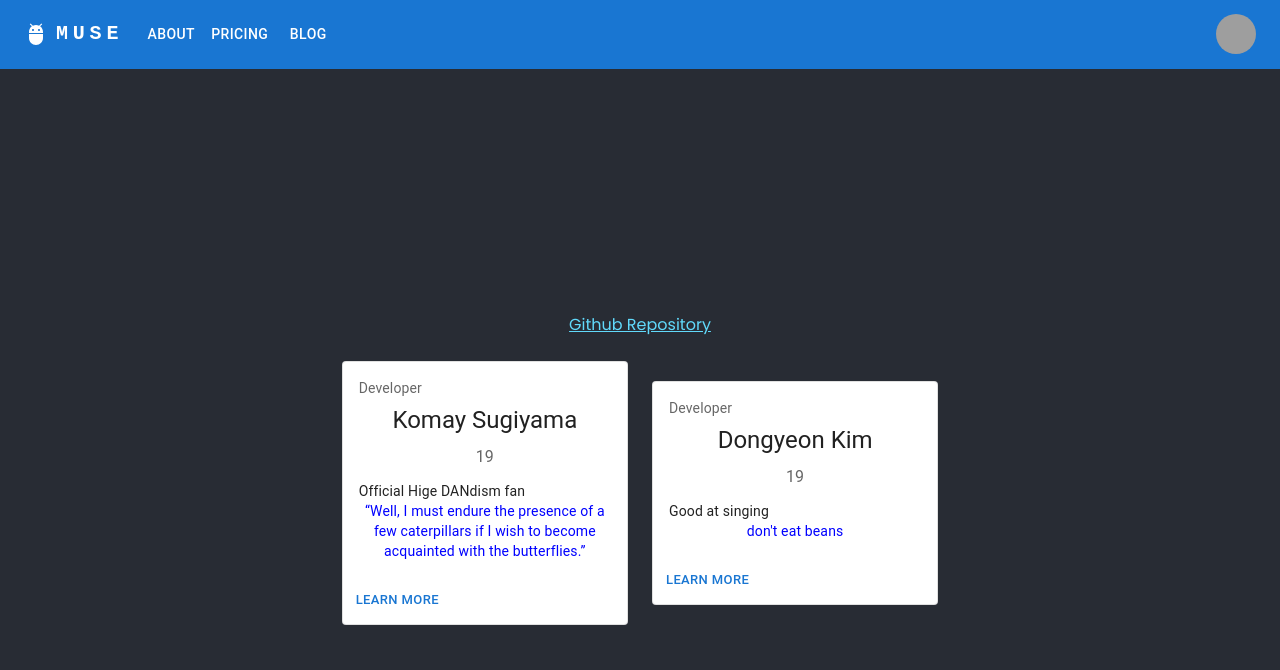
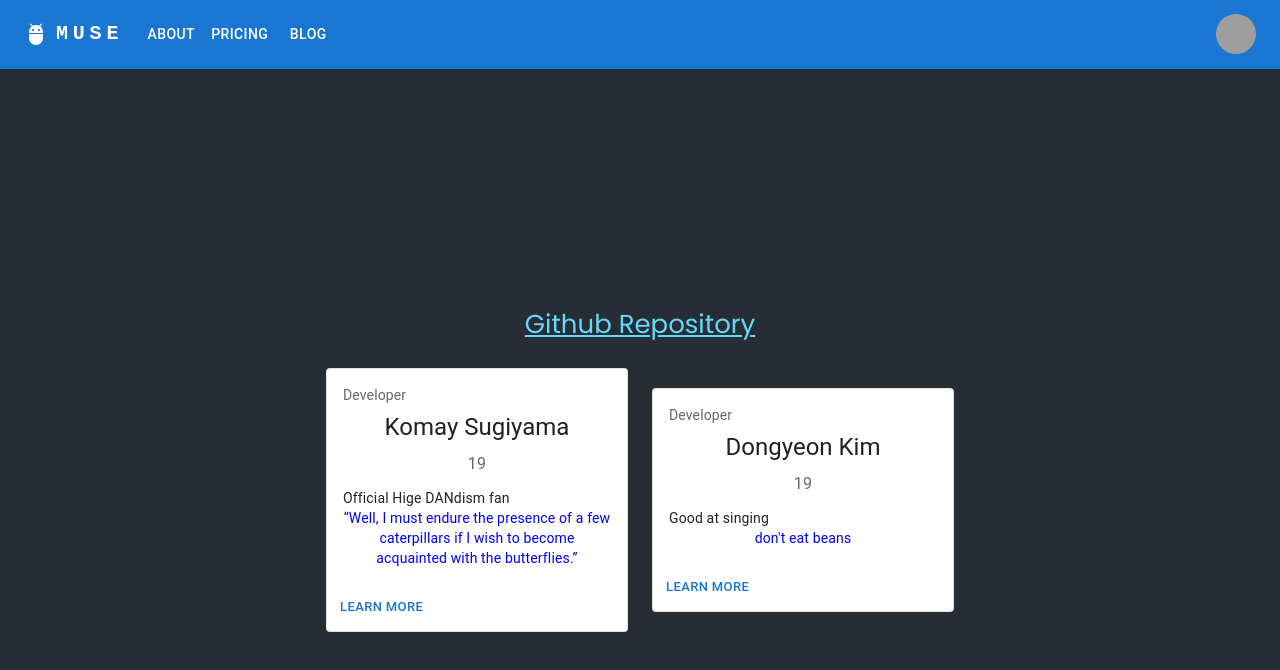
Before and after one commit to zenxha/muse, a React (Create React App) app in the folder client/: page /about in a window 1280 px wide. Shown: the top 670 px of the page. Built offline with nearby package versions, Linux system fonts and the light colour scheme; grey boxes are pictures that could not be loaded.

Commit message:
css changes about color text

```diff
--- a/client/src/App.css
+++ b/client/src/App.css
@@ -24,9 +24,9 @@
   display: flex;
   flex-direction: column;
   align-items: center;
-  justify-content: center;
+  justify-content: center; */
   font-size: calc(10px + 2vmin);
-  color: white; */
+  color: white;
   display: flex;
   justify-content: center;
   align-items: center;
--- a/client/src/components/SignUpForm.jsx
+++ b/client/src/components/SignUpForm.jsx
@@ -69,7 +69,7 @@ function SignUpForm() {
             style={{
                 background:"#89a5de",
                 height: "420px",
-                width: "600px",
+                width: "1200px",
                 borderRadius: "20px",
                 position: "relative",
                 boxShadow: "0 0 30px rgba(173, 185, 236,.9)",
--- a/client/src/components/SignUpForm.module.css
+++ b/client/src/components/SignUpForm.module.css
@@ -1,5 +1,3 @@
-
-
 .container{
     background: #fff;
     height: 420px;
```
